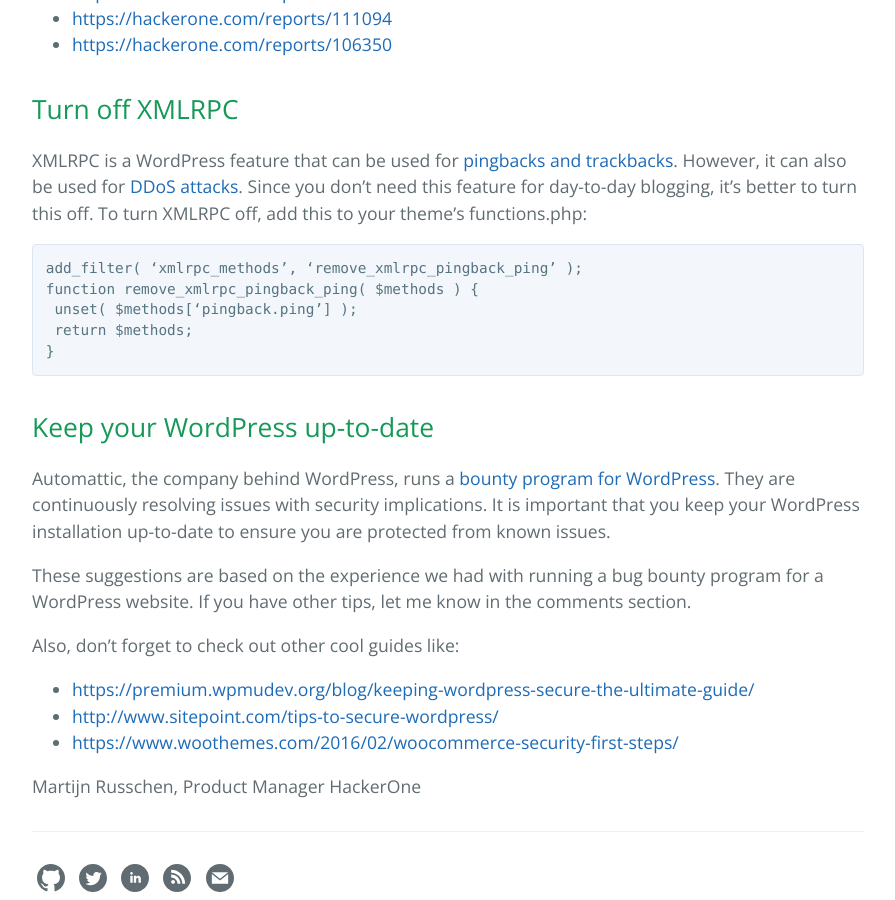
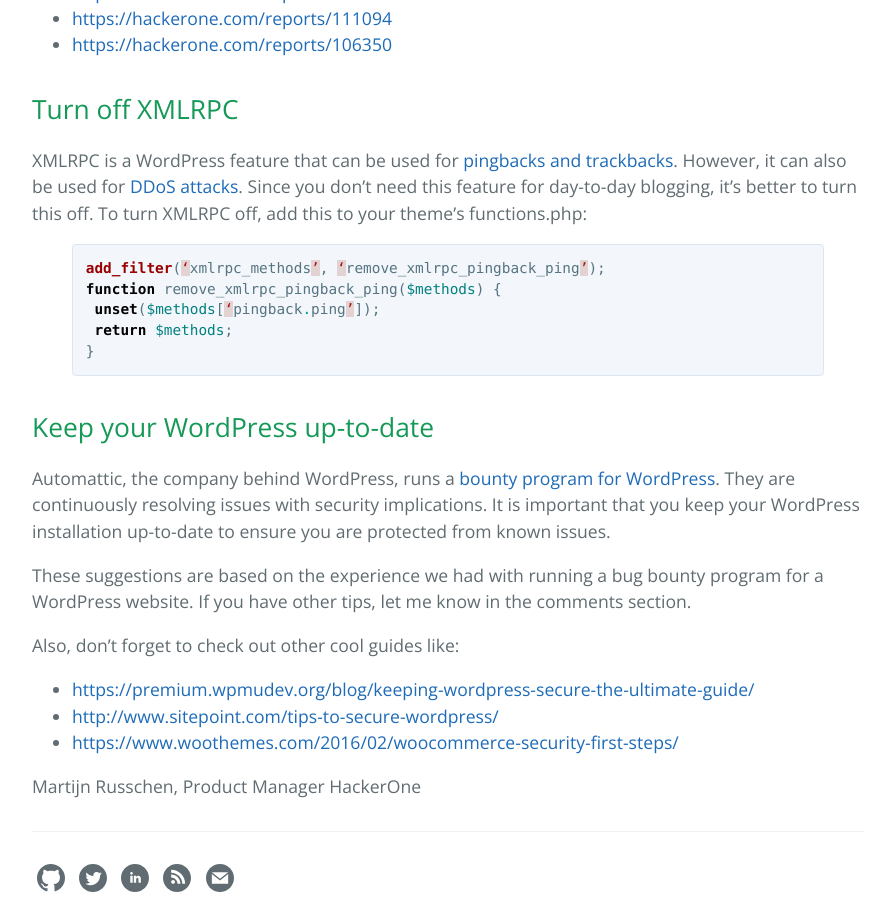
Before and after one commit to martijnrusschen/martijnrusschen.nl, a Jekyll site: the page built from _posts/2016-05-13-how-to-secure-your-wordpress-website.md, in a window 1280 px wide and 900 px high, scrolled down 1613 px. Shown: the whole window, without its empty margins (192-1087 px from the left). Built offline with Jekyll 4.4.1, drawn with Linux system fonts in a browser that asks for light colours.

Commit message:
Add syntax highlight

````diff
--- a/Gemfile
+++ b/Gemfile
@@ -10,6 +10,7 @@ source "https://rubygems.org"
 # Happy Jekylling!
 gem "jekyll", "~> 3.7.4"
 gem "html-proofer"
+gem "rouge"
 
 # If you want to use GitHub Pages, remove the "gem "jekyll"" above and
 # uncomment the line below. To upgrade, run `bundle update github-pages`.
--- a/_config.yml
+++ b/_config.yml
@@ -29,6 +29,7 @@ linkedin:
 
 # Build settings
 markdown: kramdown
+highlighter: rouge
 plugins:
   - jekyll-feed
 show_downloads: false
--- a/_posts/2016-05-13-how-to-secure-your-wordpress-website.md
+++ b/_posts/2016-05-13-how-to-secure-your-wordpress-website.md
@@ -32,13 +32,13 @@ Most reports we received through our bug bounty program were about content injec
 ## Turn off XMLRPC
 XMLRPC is a WordPress feature that can be used for [pingbacks and trackbacks](https://codex.wordpress.org/XML-RPC_Support). However, it can also be used for [DDoS attacks](https://hackerone.com/reports/96294). Since you don’t need this feature for day-to-day blogging, it’s better to turn this off. To turn XMLRPC off, add this to your theme’s functions.php:
 
-```
-add_filter( ‘xmlrpc_methods’, ‘remove_xmlrpc_pingback_ping’ );
-function remove_xmlrpc_pingback_ping( $methods ) {
- unset( $methods[‘pingback.ping’] );
+{% highlight php %}
+add_filter(‘xmlrpc_methods’, ‘remove_xmlrpc_pingback_ping’);
+function remove_xmlrpc_pingback_ping($methods) {
+ unset($methods[‘pingback.ping’]);
  return $methods;
 }
-```
+{% endhighlight %}
 
 ## Keep your WordPress up-to-date
 Automattic, the company behind WordPress, runs a [bounty program for WordPress](https://hackerone.com/automattic). They are continuously resolving issues with security implications. It is important that you keep your WordPress installation up-to-date to ensure you are protected from known issues.
````
Also changed, not shown: Gemfile.lock.
